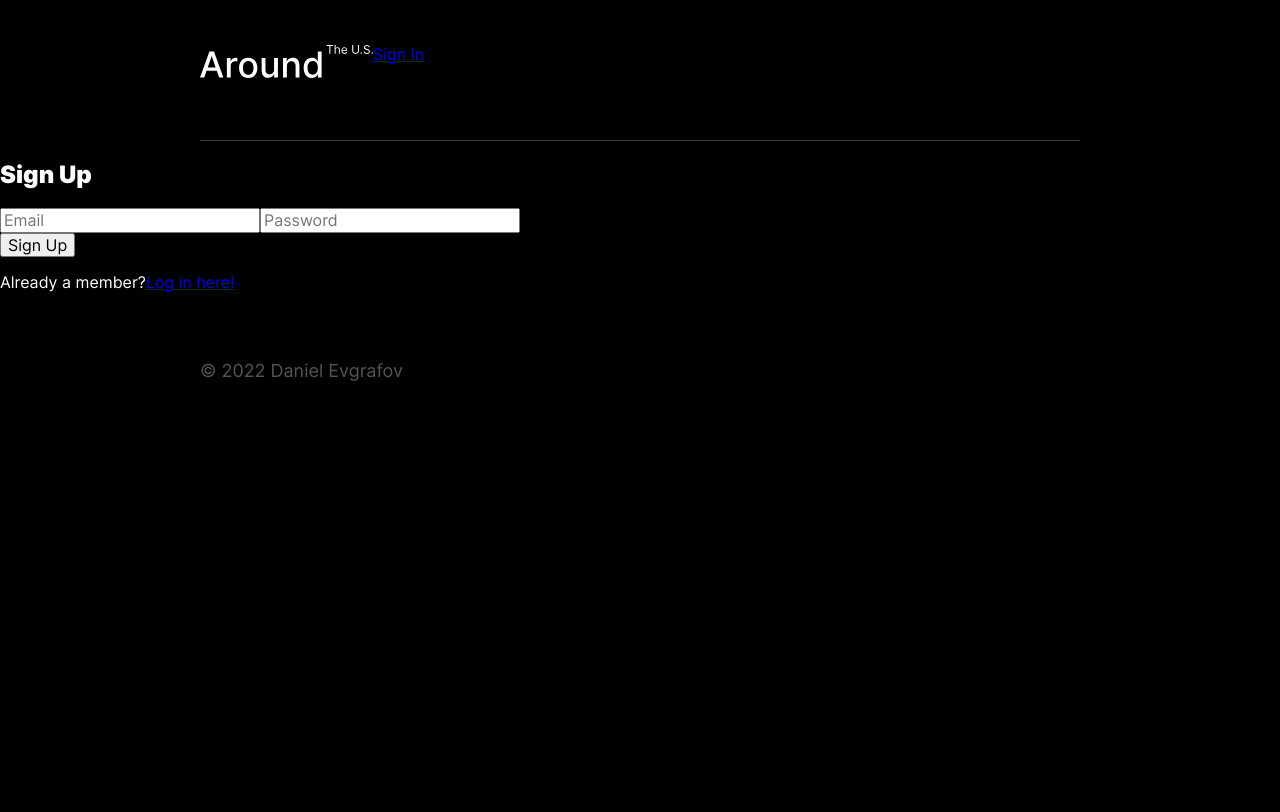
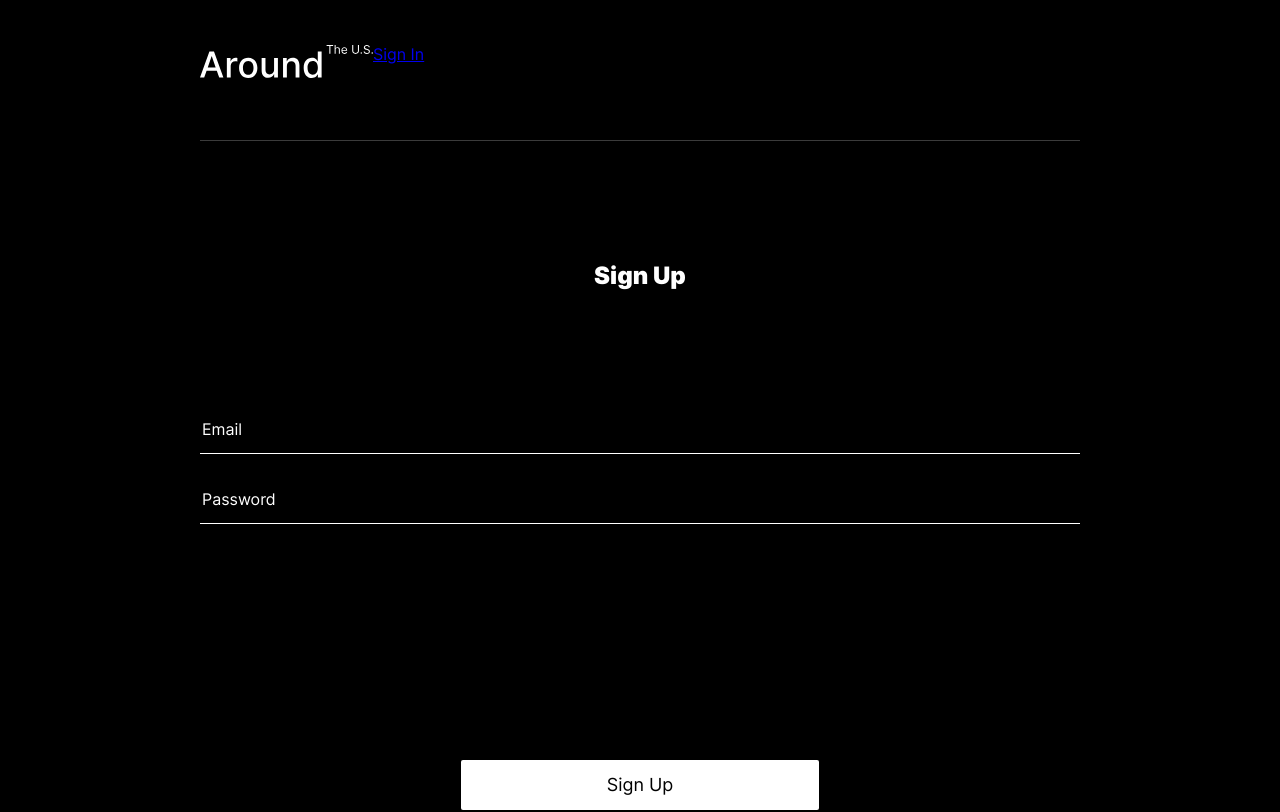
Before and after one commit to mistifikatorcat/react-around-auth, a React (Create React App) app: page /signup in a window 1280 px wide. Shown: the top 812 px of the page. Built offline with nearby package versions, Linux system fonts and the light colour scheme; no server answers.

Commit message:
fix syntax +add styles for login\register

```diff
--- /dev/null
+++ b/src/blocks/login.css
@@ -0,0 +1,116 @@
+.login{
+    font-family: "Inter";
+    width: 100%;
+    min-height: 100vh;
+    max-width: 880px;
+    display: flex;
+    flex-direction: column;
+    align-items: center;
+    margin: 0 auto;
+    margin-top: 60px;
+    margin-bottom: 80px;
+    padding: 0;
+    padding-top: 60px;
+}
+
+.login__title{
+    font-family: "Inter";
+font-size: 24px;
+font-weight: 900;
+line-height: 29px;
+letter-spacing: 0em;
+text-align: center;
+padding: 0;
+margin: 0;
+margin-bottom: 37px;
+}
+
+.login__form{
+    display: flex;
+    flex-direction: column;
+    align-items: center;
+    width: 100%;
+    height: 100%;
+    margin-top: 77px;
+}
+
+.login__input{
+    width: 100%;
+    height: 50px;
+    border: none;
+    border-bottom: 1px solid #fff;
+    margin: 0 0 20px 0;
+    font-size: 16px;
+    line-height: 19px;
+    font-weight: 400;
+    color: #fff;
+    background-color: black;
+    box-sizing: border-box;
+}
+
+.login__input:focus{
+    outline: none;
+}
+
+
+.login__input::placeholder{
+    color: white;
+}
+
+.login__footer{
+    height: 100%;
+    max-height: 400px;
+    display: flex;
+    flex-grow: 1;
+    text-align: center;
+    flex-direction: column-reverse;
+    box-sizing: border-box;
+    width: 100%;
+    padding: 0;
+    padding-top: 216px;
+}
+
+.login__submit{
+    border: 0;
+    background-color: #fff;
+    color: #000;
+    width: 358px;
+    height: 50px;
+    border-radius: 2px;
+    opacity: 100%;
+    transition: opacity 0.3s ease-in-out;
+    font-family: "Inter", "Arial", sans-serif;
+    font-size: 18px;
+    font-style: normal;
+    font-weight: 400;
+    line-height: 22px;
+    letter-spacing: 0em;
+    text-align: center;
+    cursor: pointer;
+    /*margin-bottom: 32px;*/
+    padding: 13.66px 125px 18.49px;
+}
+
+.login__submit:hover{
+    opacity: 0.8;
+}
+
+.login__footer-text{
+    font-family: "Inter";
+    font-size: 14px;
+    font-weight: 400;
+    line-height: 17px;
+    letter-spacing: 0em;
+    text-align: center;
+    color: #fff;
+}
+
+.login__link{
+    color: #fff;
+    opacity: 100%;
+    transition: opacity 0.3s ease-in-out;
+}
+
+.login__link:hover{
+    opacity: 0.8;
+}
--- /dev/null
+++ b/src/blocks/register.css
@@ -0,0 +1,116 @@
+.register{
+    font-family: "Inter";
+    width: 100%;
+    min-height: 100vh;
+    max-width: 880px;
+    display: flex;
+    flex-direction: column;
+    align-items: center;
+    margin: 0 auto;
+    margin-top: 60px;
+    margin-bottom: 80px;
+    padding: 0;
+    padding-top: 60px;
+}
+
+.register__title{
+    font-family: "Inter";
+font-size: 24px;
+font-weight: 900;
+line-height: 29px;
+letter-spacing: 0em;
+text-align: center;
+padding: 0;
+margin: 0;
+margin-bottom: 37px;
+}
+
+.register__form{
+    display: flex;
+    flex-direction: column;
+    align-items: center;
+    width: 100%;
+    height: 100%;
+    margin-top: 77px;
+}
+
+.register__input{
+    width: 100%;
+    height: 50px;
+    border: none;
+    border-bottom: 1px solid #fff;
+    margin: 0 0 20px 0;
+    font-size: 16px;
+    line-height: 19px;
+    font-weight: 400;
+    color: #fff;
+    background-color: black;
+    box-sizing: border-box;
+}
+
+.register__input:focus{
+    outline: none;
+}
+
+
+.register__input::placeholder{
+    color: white;
+}
+
+.register__footer{
+    height: 100%;
+    max-height: 400px;
+    display: flex;
+    flex-grow: 1;
+    text-align: center;
+    flex-direction: column-reverse;
+    box-sizing: border-box;
+    width: 100%;
+    padding: 0;
+    padding-top: 216px;
+}
+
+.register__submit{
+    border: 0;
+    background-color: #fff;
+    color: #000;
+    width: 358px;
+    height: 50px;
+    border-radius: 2px;
+    opacity: 100%;
+    transition: opacity 0.3s ease-in-out;
+    font-family: "Inter", "Arial", sans-serif;
+    font-size: 18px;
+    font-style: normal;
+    font-weight: 400;
+    line-height: 22px;
+    letter-spacing: 0em;
+    text-align: center;
+    cursor: pointer;
+    /*margin-bottom: 32px;*/
+    padding: 13.66px 125px 18.49px;
+}
+
+.register__submit:hover{
+    opacity: 0.8;
+}
+
+.register__footer-text{
+    font-family: "Inter";
+    font-size: 14px;
+    font-weight: 400;
+    line-height: 17px;
+    letter-spacing: 0em;
+    text-align: center;
+    color: #fff;
+}
+
+.register__link{
+    color: #fff;
+    opacity: 100%;
+    transition: opacity 0.3s ease-in-out;
+}
+
+.register__link:hover{
+    opacity: 0.8;
+}
--- a/src/components/Login.js
+++ b/src/components/Login.js
@@ -25,7 +25,7 @@ import { Link } from 'react-router-dom';
 
         return(
             <div className='login'>
-        <h2 className='login__title'>Sign Up</h2>
+        <h2 className='login__title'>Sign In</h2>
         <form className='login__form' onSubmit={handleSubmit}>
             <input
             type='email'
@@ -45,8 +45,8 @@ import { Link } from 'react-router-dom';
 
             <div className='login__footer'>
                 <div className='login__footer-wrapper'>
-                    <button type='submit' className='login__submit'>Sign Up</button>
-                    <p className='register__footer-text'>Not a member yet?
+                    <button type='submit' className='login__submit'>Sign In</button>
+                    <p className='login__footer-text'>Not a member yet? {' '}
                     <Link to='/register' className='login__link'>Log in here!</Link>
                     </p>
                 </div>
--- a/src/components/Register.js
+++ b/src/components/Register.js
@@ -48,7 +48,7 @@ return(
             <div className='register__footer'>
                 <div className='register__footer-wrapper'>
                     <button type='submit' className='register__submit'>Sign Up</button>
-                    <p className='register__footer-text'>Already a member?
+                    <p className='register__footer-text'>Already a member? {' '}
                     <Link to='/login' className='register__link'>Log in here!</Link>
                     </p>
                 </div>
--- a/src/index.css
+++ b/src/index.css
@@ -14,3 +14,5 @@
 @import url(./blocks/profile.css);
 @import url(./fonts/inter.css);
 @import url(./vendor/normalize.css);
+@import url(./blocks/login.css);
+@import url(./blocks/register.css);
--- a/src/utils/auth.js
+++ b/src/utils/auth.js
@@ -1,36 +1,39 @@
 export const BASE_URL = "https://register.nomoreparties.co/";
 
-const fetcher = (url, header) => {
-    return  fetch(url, header)
-    .then((res) => res.ok ? res.json() : Promise.reject(`Something went wrong: ${res.status}`)
-); }
+const fetcher = (url, headers) => {
+    return fetch(url, headers).then((res) =>
+    res.ok ? res.json() : Promise.reject(res.StatusText)
+    )
+  }
 
   export const register = (email, password) => {
-    return (fetcher(`${BASE_URL}/signup`), {
+    return fetcher(`${BASE_URL}/signup`, {
       method: "POST",
       headers: {
+        Accept: "application/json",
         "Content-Type": "application/json"
       },
-            body: JSON.stringify({email, password}),
+      body: JSON.stringify({ email, password }),
     })
-       /* .then((res) => {
+       .then((res) => {
             if (res.status === 201){
                 return res.json();
             }
         })
         .then((res) => {
             return res;
-        })*/
+        })
 
 }
 
 export const login = (email, password) => {
-    return (fetcher(`${BASE_URL}/signin`), {
+    return fetcher(`${BASE_URL}/signin`, {
         method: "POST",
         headers: {
+          Accept: "application/json",
           "Content-Type": "application/json"
         },
-            body: JSON.stringify({email, password}),
+        body: JSON.stringify({ email, password }),
       })
         .then((res) => {
                 return res.json();
@@ -38,17 +41,18 @@ export const login = (email, password) => {
         })
         .then((data) => {
             localStorage.setItem("jwt", data.jwt);
-            localStorage.setItem("email", data.email);
+            localStorage.setItem("email", email);
             return data;
         })
 }
 
-export const checkTokenValidity = (jwt) => {
+export const checkTokenValidity = (token) => {
     return (fetcher(`${BASE_URL}/users/me`), {
         method: "GET",
             headers: {
+                Accept: "application/json",
                 "Content-Type": "application/json",
-                "Authorization" : `Bearer ${jwt}`
+                "Authorization" : `Bearer ${token}`
             }
         })
         .then((res) => {
```
Lines whose indentation alone changed are shown as unchanged.
